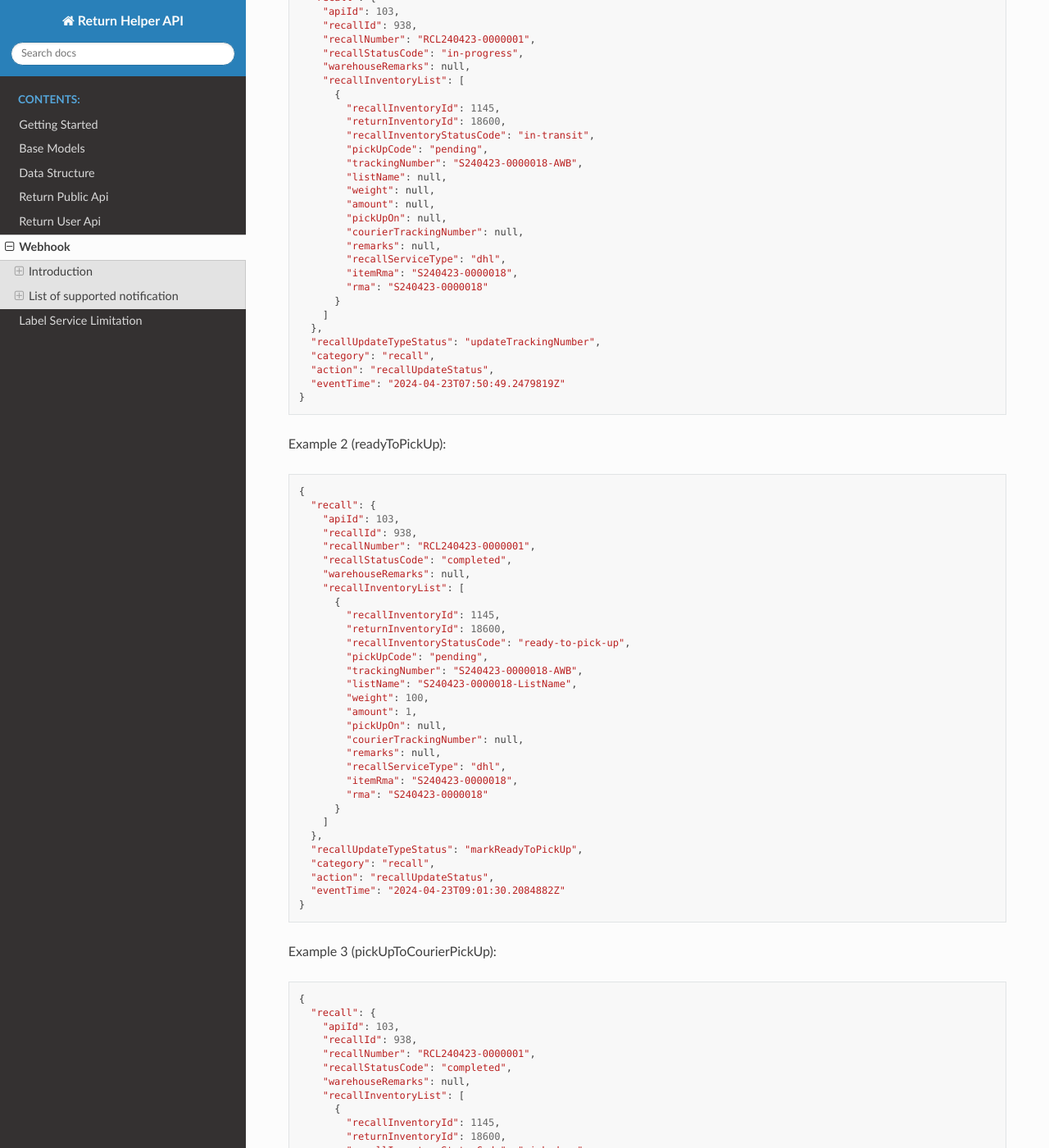
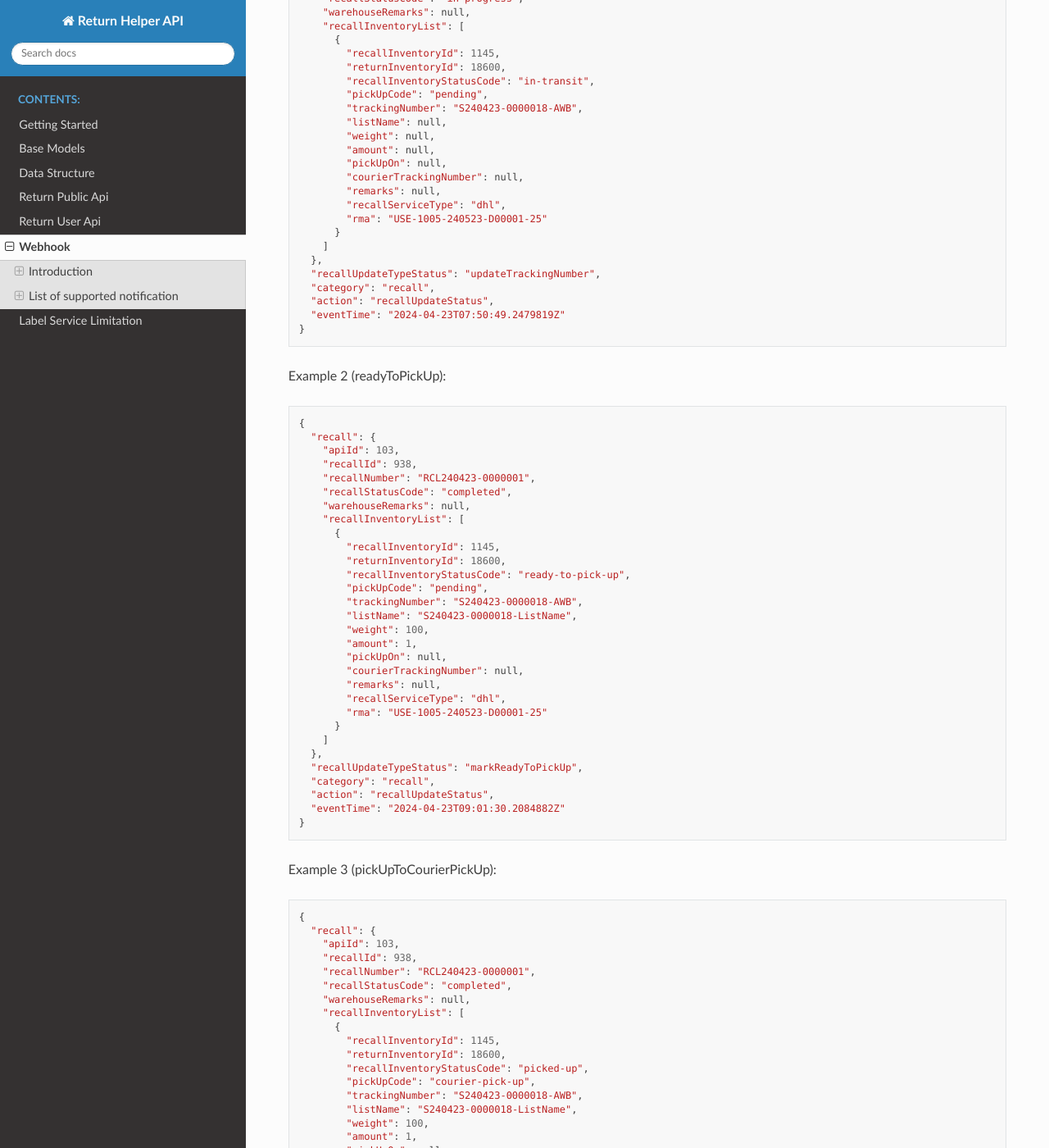
Before and after one commit to ReturnHelper/return-request-api-docs, a Sphinx documentation site: the page built from source/Webhook.rst, in a window 1280 px wide and 1400 px high, scrolled down 13994 px. Shown: the whole window at 82% size. Built offline with Sphinx 7.4.7 and the Read the Docs theme 2.0.0, drawn with Linux system fonts in a browser that asks for light colours; some of the changed text lies outside the part shown.

Commit message:
update: remove all itemRma and warehouseRma then add rma in assign unknown shipment notification payload

```diff
--- a/source/Webhook.rst
+++ b/source/Webhook.rst
@@ -522,8 +522,7 @@ Sample A, resend status code 4 (failed) with error message:
         "stopAgingOn": "2024-04-30T07:48:40.2356",
         "sku": null,
         "warehouseApiId": 3,
-        "itemRma": "6CE8B41C-2E75-4BA5-8407-1C8708532152",
-        "rma": "6CE8B41C-2E75-4BA5-8407-1C8708532152"
+        "rma": "USE-1005-240523-D00001-25"
       }
     ],
     "category":"resend",
@@ -609,8 +608,7 @@ Sample B, resend status code 3 (completed) with tracking number:
         "stopAgingOn": "2024-04-30T07:48:40.2356",
         "sku": null,
         "warehouseApiId": 3,
-        "itemRma": "6CE8B41C-2E75-4BA5-8407-1C8708532152",
-        "rma": "6CE8B41C-2E75-4BA5-8407-1C8708532152"
+        "rma": "USE-1005-240523-D00001-25"
       }
     ],
     "category":"resend",
@@ -672,7 +670,6 @@ action: ``recallUpdateStatus``
   courierTrackingNumber, string_, Courier tracking number
   remarks, string_, Remarks
   recallServiceType, string_, Recall service type
-  itemRma, string_, Item RMA
   rma, string_, RMA
 
 
@@ -711,8 +708,7 @@ Example 1 (updateTrackingNumber):
           "courierTrackingNumber": null,
           "remarks": null,
           "recallServiceType": "dhl",
-          "itemRma": "S240423-0000018",
-          "rma": "S240423-0000018"
+          "rma": "USE-1005-240523-D00001-25"
         }
       ]
     },
@@ -748,8 +744,7 @@ Example 2 (readyToPickUp):
           "courierTrackingNumber": null,
           "remarks": null,
           "recallServiceType": "dhl",
-          "itemRma": "S240423-0000018",
-          "rma": "S240423-0000018"
+          "rma": "USE-1005-240523-D00001-25"
         }
       ]
     },
@@ -785,8 +780,7 @@ Example 3 (pickUpToCourierPickUp):
           "courierTrackingNumber": "DHL S240423-0000018",
           "remarks": null,
           "recallServiceType": "dhl",
-          "itemRma": "S240423-0000018",
-          "rma": "S240423-0000018"
+          "rma": "USE-1005-240523-D00001-25"
         }
       ]
     },
@@ -857,7 +851,6 @@ Sample:
             "handlingUpdatedOn": "2024-05-23T01:36:18.786231",
             "stopAgingOn": null,
             "sku": null,
-            "itemRma": "USE-1005-240523-D00001-25",
             "rma": "USE-1005-240523-D00001-25",
             "warehouseApiId": 3,
             "modifyOn": "2024-05-23T01:36:18.80574",
@@ -983,8 +974,6 @@ Sample:
             "value": 1.0,
             "handlingCode": 0,
             "isDeleted": false,
-            "itemRma": "USE-1005-240523-D00001-25",
-            "rma": "USE-1005-240523-D00001-25",
             "isFraudulent": false,
             "fraudReasonCode": null
         },
@@ -1001,8 +990,6 @@ Sample:
             "value": 1.0,
             "handlingCode": 0,
             "isDeleted": false,
-            "itemRma": null,
-            "rma": null,
             "isFraudulent": false,
             "fraudReasonCode": null
         }
@@ -1114,7 +1100,6 @@ Sample:
         "warehouseRemarks": "cool",
         "handlingUpdatedOnStr": "2022-08-09 08:54:59.8219",
         "sku": null,
-        "itemRma": "de73ec26-f2a1-425e-8507-2b2749c20f64",
         "modifyOn": "0001-01-01T00:00:00",
         "modifyBy": null,
         "modifyOnStr": null,
@@ -1186,7 +1170,6 @@ Sample:
         "warehouseRemarks": "cool",
         "handlingUpdatedOnStr": "2022-08-09 08:54:59.8219",
         "sku": "AAAA",
-        "itemRma": "de73ec26-f2a1-425e-8507-2b2749c20f64",
         "modifyOn": "0001-01-01T00:00:00",
         "modifyBy": null,
         "modifyOnStr": null,
@@ -1284,8 +1267,7 @@ Sample:
          "valueCurrencyCode":"usd",
          "value":463.0,
          "handlingCode":0,
-         "isDeleted":false,
-         "itemRma":"068343c0-1d42-40fc-8890-6fcb381121db"
+         "isDeleted":false
       },
       "category":"rrli",
       "action":"changeLineItemImage",
@@ -1429,7 +1409,7 @@ Sample:
          "handlingUpdatedOn": null,
          "stopAgingOn": null,
          "sku": null,
-         "itemRma": "tf2021070801",
+         "rma": "USE-1005-240523-D00001-25",
          "modifyOn": "2021-07-08T14:30:48",
          "modifyBy": "3",
          "createOn": "2021-07-08T14:30:48",
@@ -1451,8 +1431,7 @@ Sample:
          "valueCurrencyCode": "usd",
          "value": 10,
          "handlingCode": 0,
-         "isDeleted": false,
-         "itemRma": "tf2021070801"
+         "isDeleted": false
          }
       }
    ],
@@ -1505,7 +1484,7 @@ Sample:
         "warehouseId": 8,
         "returnInventoryId": 18191,
         "returnRequestLineItemId": 38320,
-        "rma": "TEST2024040301",
+        "rma": "USE-1005-240523-D00001-25",
         "dimension1": 20.0,
         "dimension2": 20.0,
         "dimension3": 20.0,
@@ -1570,7 +1549,6 @@ Split line item notification
         "value": 22.0,
         "handlingCode": 0,
         "isDeleted": false,
-        "itemRma": "fdsf345",
         "isFraudulent": false,
         "fraudReasonCode": null
       },
@@ -1595,7 +1573,6 @@ Split line item notification
         "handlingUpdatedOn": null,
         "stopAgingOn": null,
         "sku": null,
-        "itemRma": "fdsf345",
         "warehouseApiId": 3,
         "modifyOn": "2024-04-08T07:39:09.2665552Z",
         "modifyBy": "3",
@@ -1632,7 +1609,6 @@ Split line item notification
         "value": 22.0,
         "handlingCode": 0,
         "isDeleted": false,
-        "itemRma": "gfet34",
         "isFraudulent": false,
         "fraudReasonCode": null
       },
@@ -1657,7 +1633,6 @@ Split line item notification
         "handlingUpdatedOn": null,
         "stopAgingOn": null,
         "sku": null,
-        "itemRma": "gfet34",
         "warehouseApiId": 3,
         "modifyOn": "2024-04-08T07:39:09.2665379Z",
         "modifyBy": "3",
@@ -1713,7 +1688,6 @@ Complete Inventory Handling Notification
         "handlingUpdatedOn": "2024-04-08T07:43:55.0623048Z",
         "stopAgingOn": null,
         "sku": null,
-        "itemRma": "gfet34",
         "warehouseApiId": 3,
         "modifyOn": "2024-04-08T07:43:55.0652602Z",
         "modifyBy": "2",
```
Also changed, not shown: other parts of source/Webhook.rst (+0 -6 lines).
